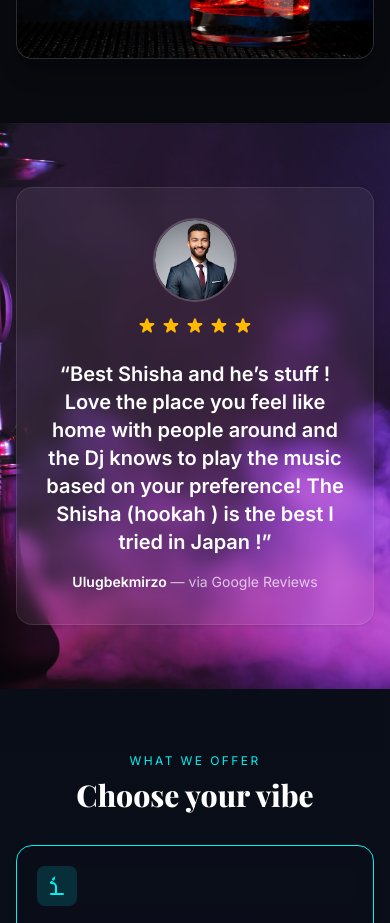
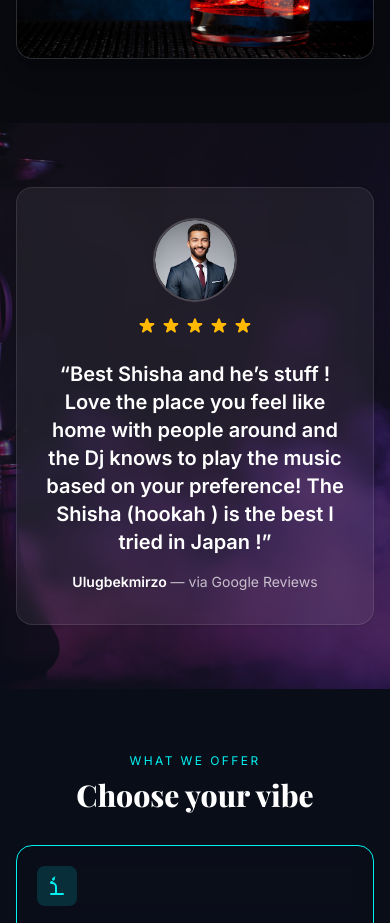
Before and after one commit to koichi1993/sheyda-website, a React (Vite) app: page / in a window 390 px wide. Shown: the part 5440-6363 px from the top of the page. Built offline with nearby package versions, Linux system fonts and the light colour scheme.

Commit message:
Fix mobile background (no fixed on iOS), update Menu collage, Footer logo+IG

```diff
--- a/src/index.css
+++ b/src/index.css
@@ -43,15 +43,26 @@
 }
 
 @layer utilities {
+  /* Mobile-first: gradient OVER image, no 'fixed' (iOS-safe) */
   .section-fixed-bg {
     background-image:
-      url("/background.png"),
-      linear-gradient(180deg, rgba(7,9,12,0.65) 0%, rgba(11,16,32,0.65) 100%);
+      /* overlay FIRST so it sits on top of the photo */
+      linear-gradient(180deg, rgba(7,9,12,0.65) 0%, rgba(11,16,32,0.65) 100%),
+      url("/background.png");
     background-size: cover, cover;
     background-position: center, center;
-    background-attachment: fixed, fixed;
+    background-repeat: no-repeat, no-repeat;
+    background-attachment: scroll, scroll; /* critical for iOS */
+  }
+
+  /* Enable parallax-like 'fixed' only on larger screens */
+  @media (min-width: 768px) {
+    .section-fixed-bg {
+      background-attachment: fixed, fixed;
+    }
   }
 }
+
 
 @layer base {
   img {
```
